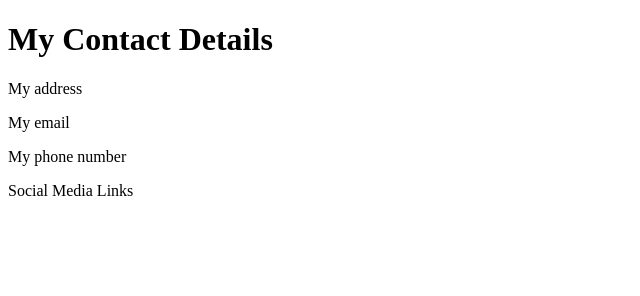
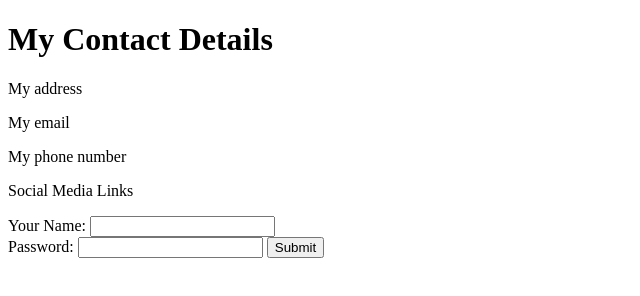
Before and after one commit to Cameron327/HTML-personalsite, a plain HTML site: page contact.html in a window 1280 px wide. Shown: the whole page, without its empty margins (0-640 px from the left). Drawn offline with Linux system fonts and the light colour scheme.

Commit message:
Started to implement a form in the contact page

```diff
--- a/contact.html
+++ b/contact.html
@@ -13,5 +13,15 @@
     <p>My phone number</p>
     <!-- For the social media, use the icon image and then the anchor tag to link -->
     <p>Social Media Links</p>
+
+    <form class="" action="index.html" method="post">
+        <label>Your Name: </label>
+        <input type="text" name="" value="">
+        <br>
+        <label>Password: </label>
+        <input type="password" name="" value="">
+        <input type="submit" name="">
+    </form>
+
 </body>
 </html>
```
